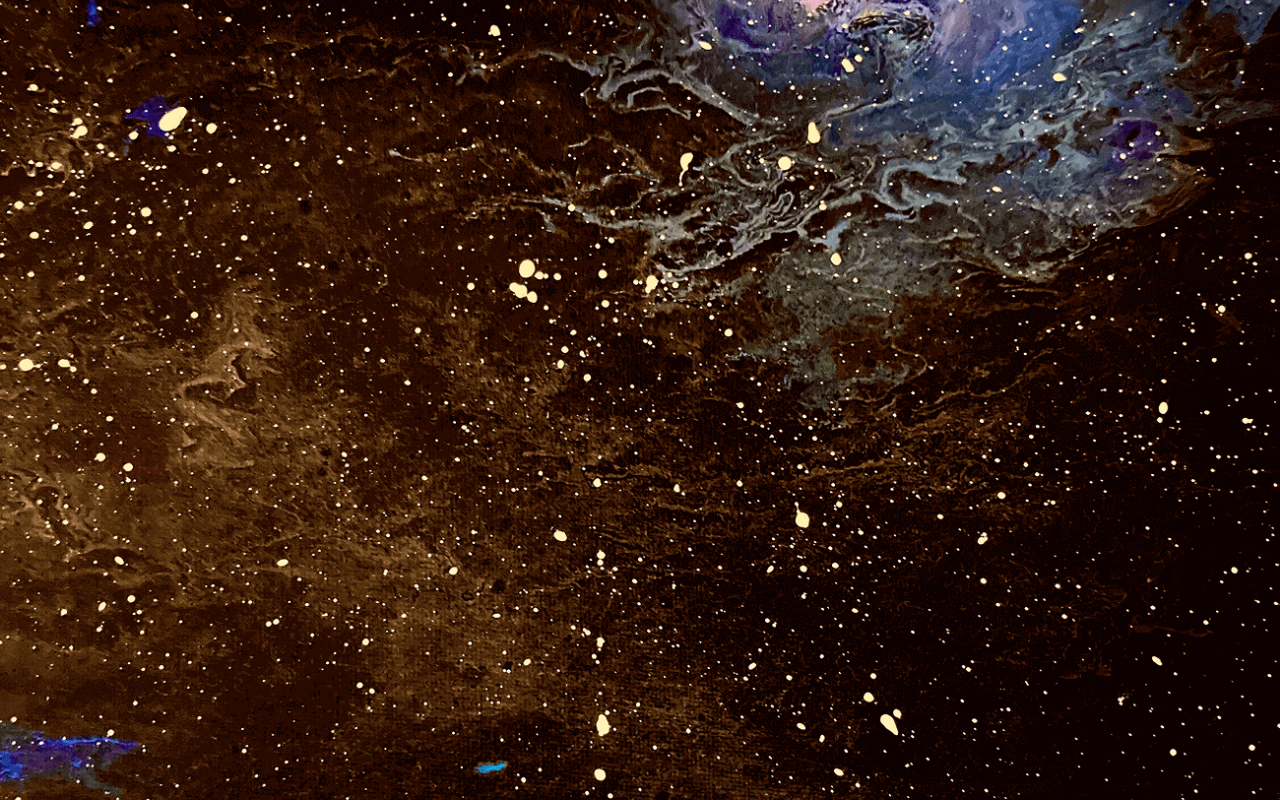
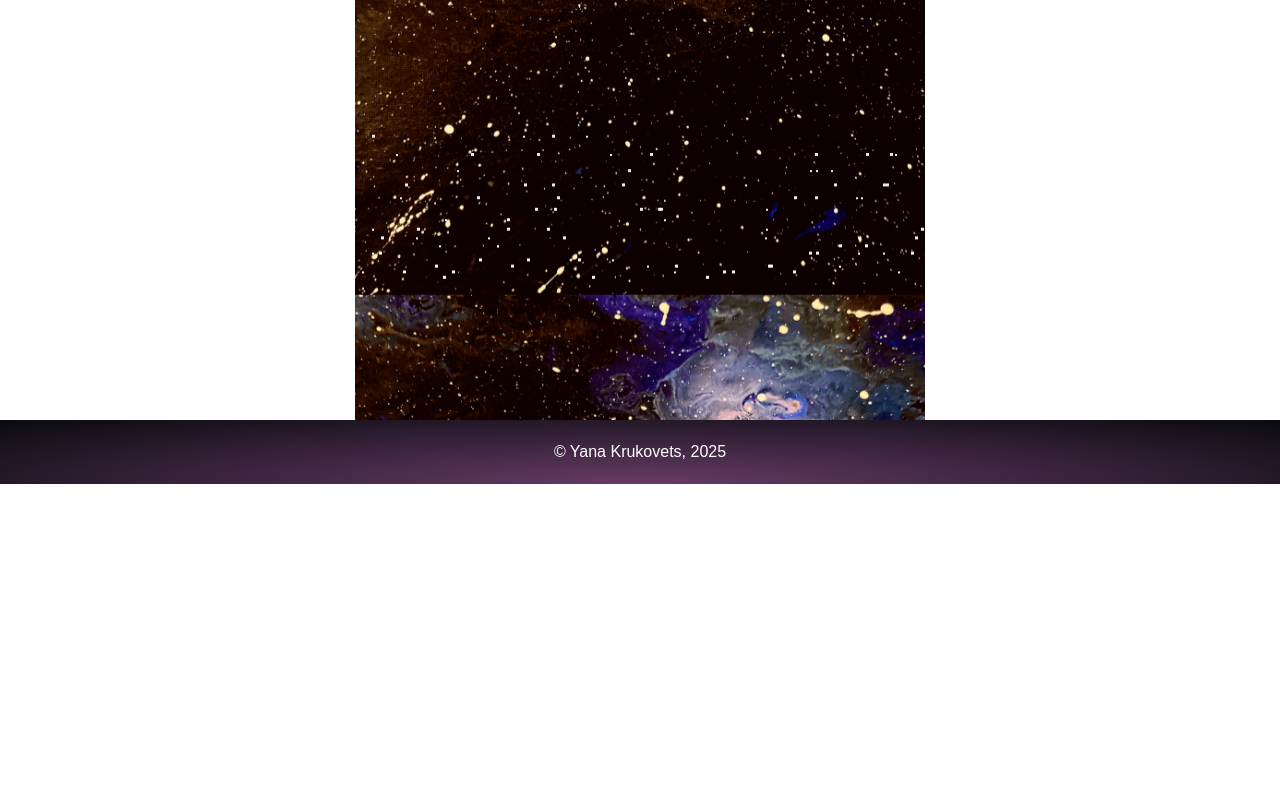
Before and after one commit to YanaKrukovets/aliencatcher, a Next.js app: page /game in a window 1280 px wide. Shown: the part 380-1180 px from the top of the page. After the commit the page ends 864 px from the top, so only its background shows below. Built offline with nearby package versions, Linux system fonts and the light colour scheme; a web font is replaced by a local one.

Commit message:
space moving

```diff
--- a/components/Starfield.js
+++ b/components/Starfield.js
@@ -1,5 +1,5 @@
 const Starfield = () => {
-  const stars = Array.from({ length: 70 });
+  const stars = Array.from({ length: 90 });
 
   return (
     <div className="absolute inset-0 z-20 pointer-events-none">
@@ -7,11 +7,11 @@ const Starfield = () => {
         const size = `${Math.floor(Math.random() * 2) + 2}px`; // 6 to 12px
         const left = `${Math.random() * 100}%`;
         const delay = `${Math.floor(Math.random() * 5) + 1}s`;
-        const duration = `${Math.floor(Math.random() * 10) + 15}s`; // Random duration (15s to 25s)
+        const duration = `${Math.floor(Math.random() * 15) + 15}s`; // Random duration (15s to 25s)
         return (
           <div
             key={i}
-            className={`absolute bottom-[70px] bg-white  animate-rise animation-delay-${delay}`}
+            className={`absolute bottom-[-10px] bg-white  animate-rise animation-delay-${delay}`}
             style={{
               width: size,
               height: size,
--- a/pages/game.js
+++ b/pages/game.js
@@ -8,16 +8,36 @@ export default function Game() {
       <Head>
         <meta name="description" content="description" />
       </Head>
+      <div>
+        <div className="relative h-[100vh] overflow-hidden flex justify-center items-start">
+          <div className="relative w-[570px] h-[100vh] overflow-hidden">
+            <div className="absolute top-0 left-0 w-full h-[200vh] scroll-vertical-loop">
+              {/* First image */}
+              <div className="w-full h-[100vh]">
+                <Image
+                  src="/images/pages/game/background.png"
+                  width={270}
+                  height={540}
+                  alt="space background"
+                  className="w-full h-full object-cover"
+                />
+              </div>
 
-      <div className="flex flex-col justify-center items-center h-full">
-        <Image
-          className="mt-[100px] min-h-[80vh] w-auto mb-[15px]"
-          src="/images/pages/game/background.png"
-          height={270}
-          width={270}
-          alt="space backround"
-        />
-        <Starfield />
+              {/* Second identical image */}
+              <div className="w-full h-[100vh]">
+                <Image
+                  src="/images/pages/game/background.png"
+                  width={270}
+                  height={540}
+                  alt="space background"
+                  className="w-full h-full object-cover"
+                />
+              </div>
+            </div>
+
+            <Starfield />
+          </div>
+        </div>
       </div>
     </>
   );
--- a/styles/pages/_game.scss
+++ b/styles/pages/_game.scss
@@ -30,3 +30,18 @@
     animation-delay: 5s;
   }
 }
+
+@keyframes scroll-vertical {
+  0% {
+    transform: translateY(0%);
+  }
+  100% {
+    transform: translateY(-50%);
+  }
+}
+
+@layer utilities {
+  .scroll-vertical-loop {
+    animation: scroll-vertical 35s linear infinite;
+  }
+}
```
